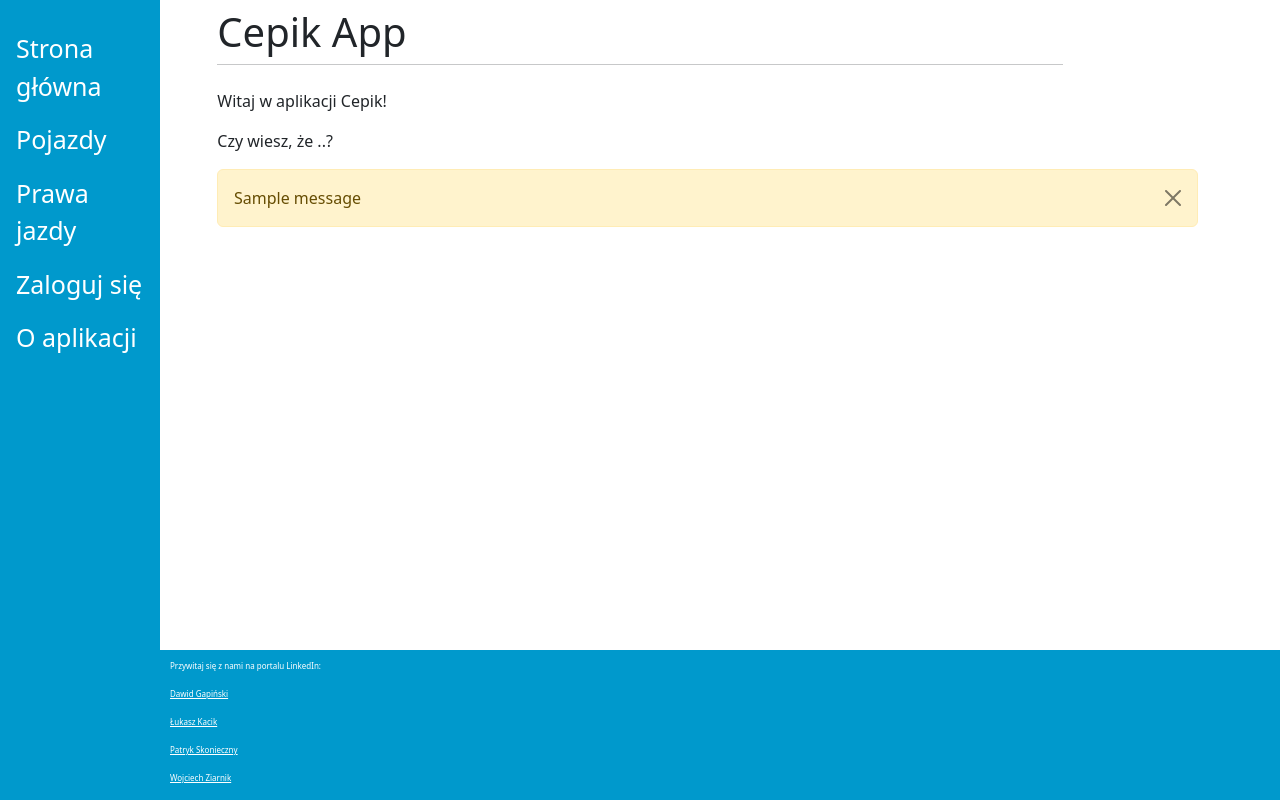
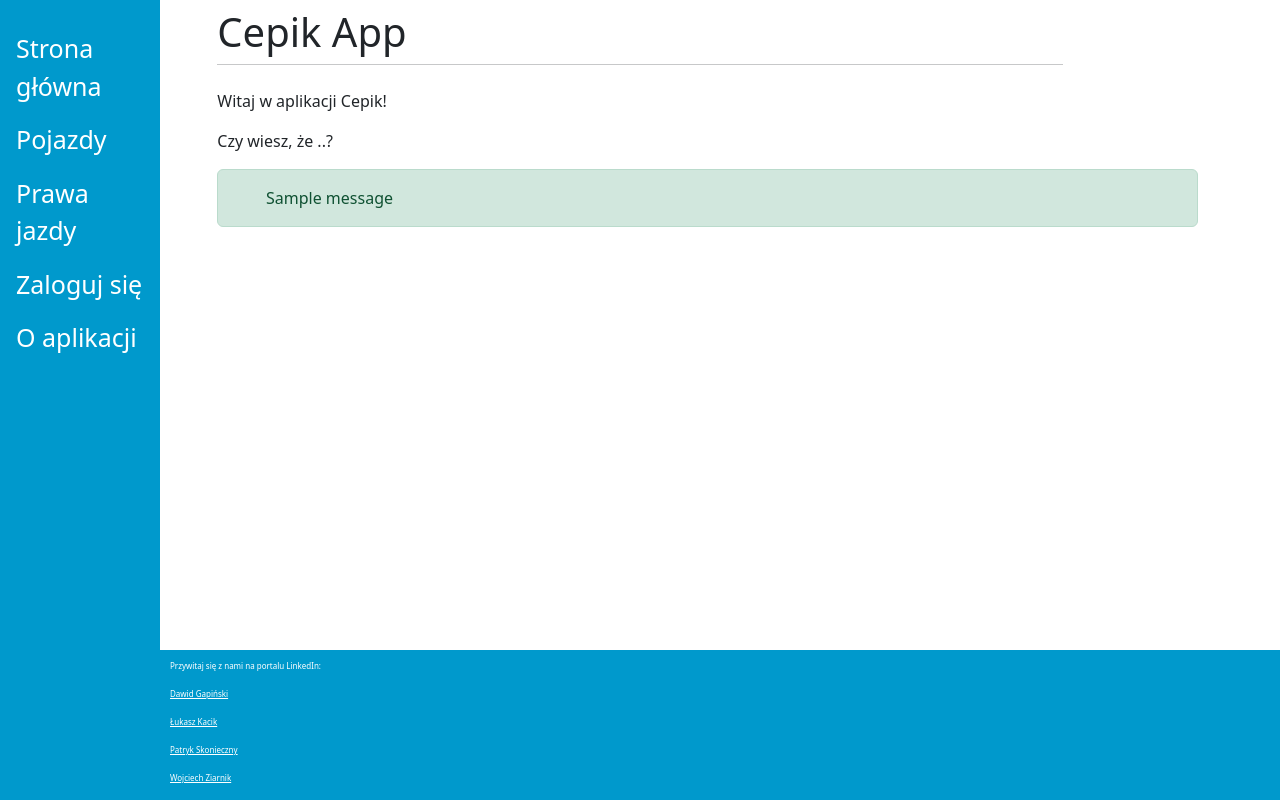
Before and after one commit to xwojziarnik/cepik_app, a Django app: page / in a window 1280 px wide; the page is wider, and only the part inside the window is pictured. Run offline with Django 4.2, Linux system fonts and the light colour scheme; tables that the repository leaves empty hold one stand-in row (values such as "Sample post"); one stand-in notice (Sample message) is shown.

Commit message:
Frontend: commit three. Everything's fine.

```diff
--- a/templates/base.html
+++ b/templates/base.html
@@ -93,10 +93,11 @@
         <div class="container" name="alert">
             {% if messages %}
             {% for message in messages %}
-
-            <div class="alert alert-warning alert-dismissible fade show" role="alert">
-                {{ message }}
-                <button type="button" class="btn btn-close" data-bs-dismiss="alert" aria-label="Close"></button>
+            <div class="alert alert-success d-flex align-items-center" role="alert">
+                <svg class="bi flex-shrink-0 me-2" width="24" height="24" role="img" aria-label="Success:"><use xlink:href="#check-circle-fill"/></svg>
+                <div>
+                    {{ message }}
+                </div>
             </div>
             {% endfor %}
             {% endif %}
```
Also changed, not shown: viewer/templates/login.html (deleted, +0 -7 lines), viewer/templates/register.html (deleted, +0 -7 lines).
